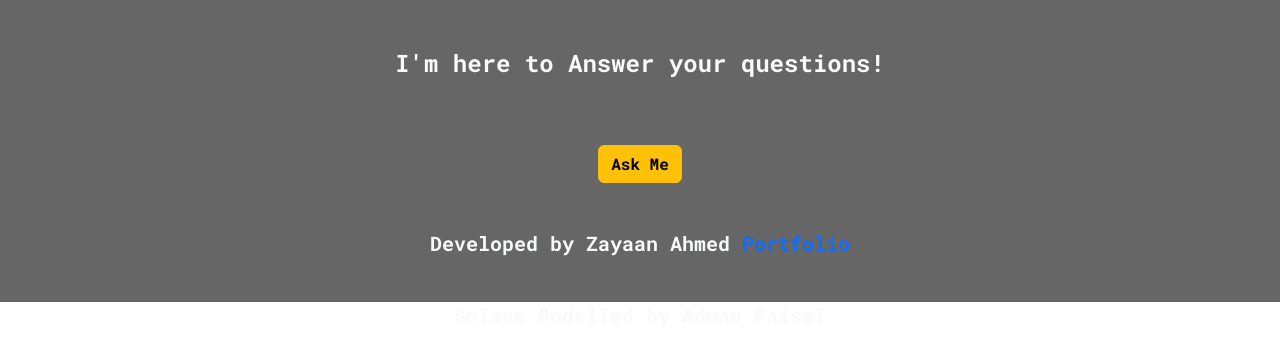
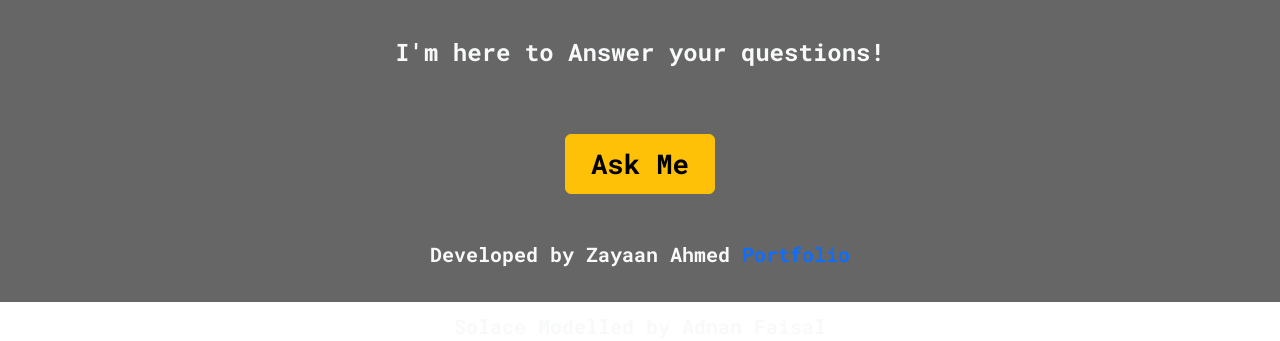
Before and after one commit to ZohebAhmeDev/solace, a plain HTML site: page index.html in a window 1280 px wide. Shown: the part 498-839 px from the top of the page. Drawn offline with nearby package versions, Linux system fonts and the light colour scheme.

Commit message:
Update style.css

```diff
--- a/style.css
+++ b/style.css
@@ -42,3 +42,9 @@ h1 {
     font-size: 6rem;
     font-weight: 800;
 }
+
+.btn {
+    width: 150px;
+    height: 60px;
+    font-size: 1.7rem;
+}
```
